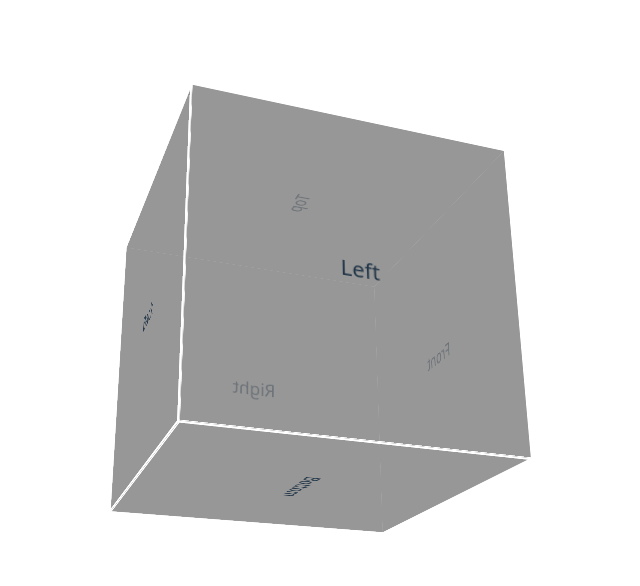
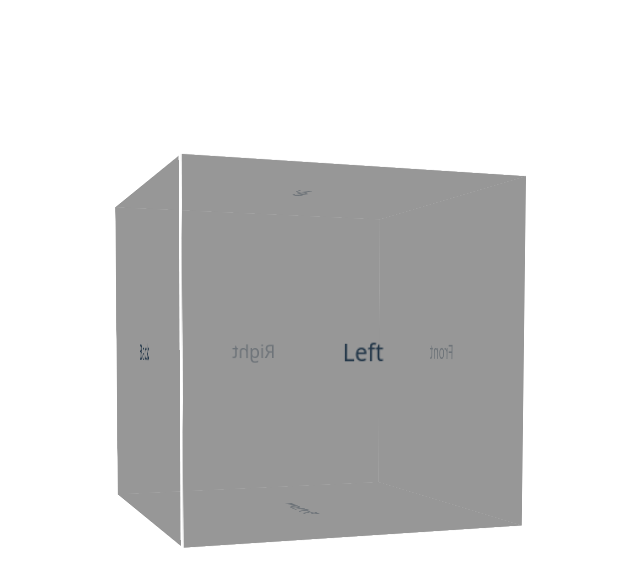
Before and after one commit to Wangdahl/cubed_portfolio, a React (Vite) app: page / in a window 1280 px wide. Shown: the top 586 px of the page, without its empty margins (356-996 px from the left). Built offline with nearby package versions, Linux system fonts and the light colour scheme.

Commit message:
X angle wobble fixed

```diff
--- a/src/components/Cube/Cube/Cube.jsx
+++ b/src/components/Cube/Cube/Cube.jsx
@@ -1,8 +1,13 @@
 import { useState, useEffect, useRef } from 'react';
 import './Cube.css';
 
+// New constants and ref for X wobble
+const autoRotationTargetSpeed = 0.02; // deg per ms for Y rotation
+const autoRotationPeriod = 20000;     // period (ms) for one full X wobble cycle
+
+
 const Cube = () => {
-    // Rotation state: start with a slight X tilt.
+    // Rotation states.
     const [rotation, setRotation] = useState({ x: 20, y: 0 });
     // Flag controlling auto-rotation (true = continuous rotation).
     const [isAutoRotating, setIsAutoRotating] = useState(true);
@@ -15,15 +20,18 @@ const Cube = () => {
     const animationRef = useRef(null);
     const lastTimeRef = useRef(null);
     const manualTransitionTimeoutRef = useRef(null);
+    const phaseOffsetRef = useRef(0);       // used to preserve X phase when pausing
 
     // Auto-rotation effect (runs without CSS transition).
     useEffect(() => {
         const autoRotate = (time) => {
             if (lastTimeRef.current !== null) {
                 const delta = time - lastTimeRef.current;
-            // Update rotation: 0.02° per ms.
-            const increment = 0.02 * delta;
-            setRotation((prev) => ({ ...prev, y: prev.y + increment }));
+                setRotation(prev => ({
+                y: prev.y + autoRotationTargetSpeed * delta,
+                // Compute X using cosine for the wobble effect:
+                x: 20 * Math.cos((2 * Math.PI * ((time - phaseOffsetRef.current) % autoRotationPeriod)) / autoRotationPeriod)
+                }));
             }
             lastTimeRef.current = time;
             if (isAutoRotating) {
@@ -32,7 +40,6 @@ const Cube = () => {
             };
 
             if (isAutoRotating) {
-        // Reset the timestamp so no huge delta occurs.
             lastTimeRef.current = null;
             animationRef.current = requestAnimationFrame(autoRotate);
             }
@@ -41,6 +48,7 @@ const Cube = () => {
             if (animationRef.current) cancelAnimationFrame(animationRef.current);
             };
         }, [isAutoRotating]);
+
 
     // Auto-resume - set time untill resume here.
     useEffect(() => {
@@ -55,12 +63,22 @@ const Cube = () => {
         };
     }, [isAutoRotating, lastInteraction]);
 
+    const freezeRotation = () => {
+        const now = performance.now();
+        const freezeX = 20 * Math.cos(
+          (2 * Math.PI * ((now - phaseOffsetRef.current) % autoRotationPeriod)) / autoRotationPeriod
+        );
+        setRotation(prev => ({ ...prev, x: freezeX }));
+      };
+
     // Keyboard controls: when an arrow key is pressed, disable auto-rotation
-    // and perform a manual update with CSS transition.
     useEffect(() => {
         const handleKeyDown = (e) => {
             if (isAutoRotating) {
                 setIsAutoRotating(false);
+                if (lastTimeRef.current) {
+                    phaseOffsetRef.current = lastTimeRef.current;
+                }
             }
             setLastInteraction(Date.now());
             setManualTransition(true);
@@ -91,12 +109,14 @@ const Cube = () => {
     // On mouse enter, pause auto-rotation immediately.
     const handleMouseEnter = () => {
         if (isAutoRotating) {
+          freezeRotation();
           setIsAutoRotating(false);
-        // Ensure that no transition is applied, so the cube simply freezes.
           setManualTransition(false);
+          // Removed updating phaseOffsetRef here.
           setLastInteraction(Date.now());
         }
       };
+
 
     return (
         <div className="cube-container">
```
Lines whose indentation alone changed are shown as unchanged.
